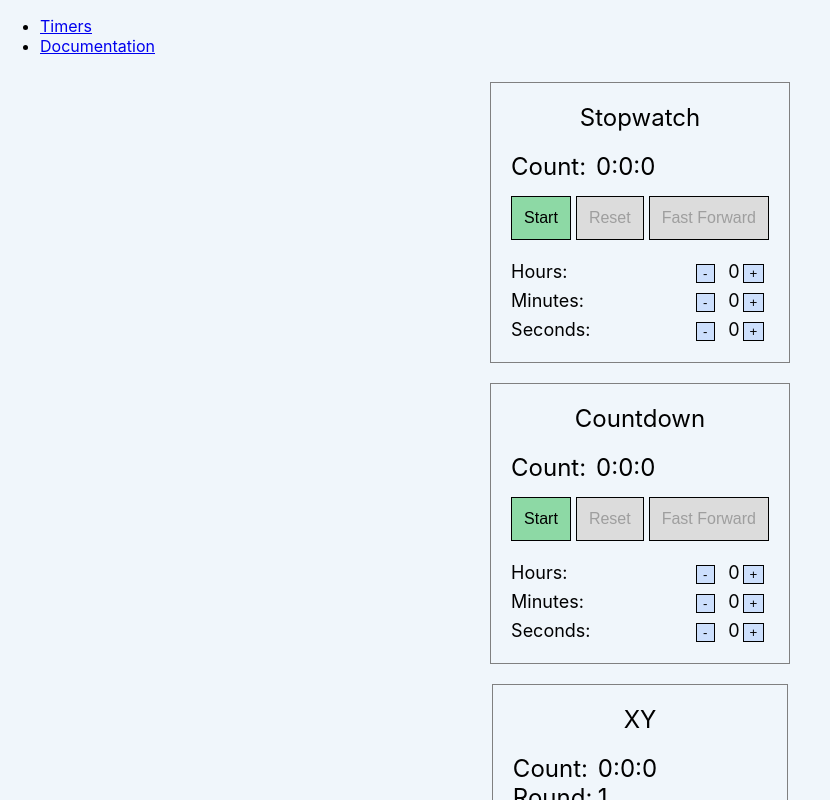
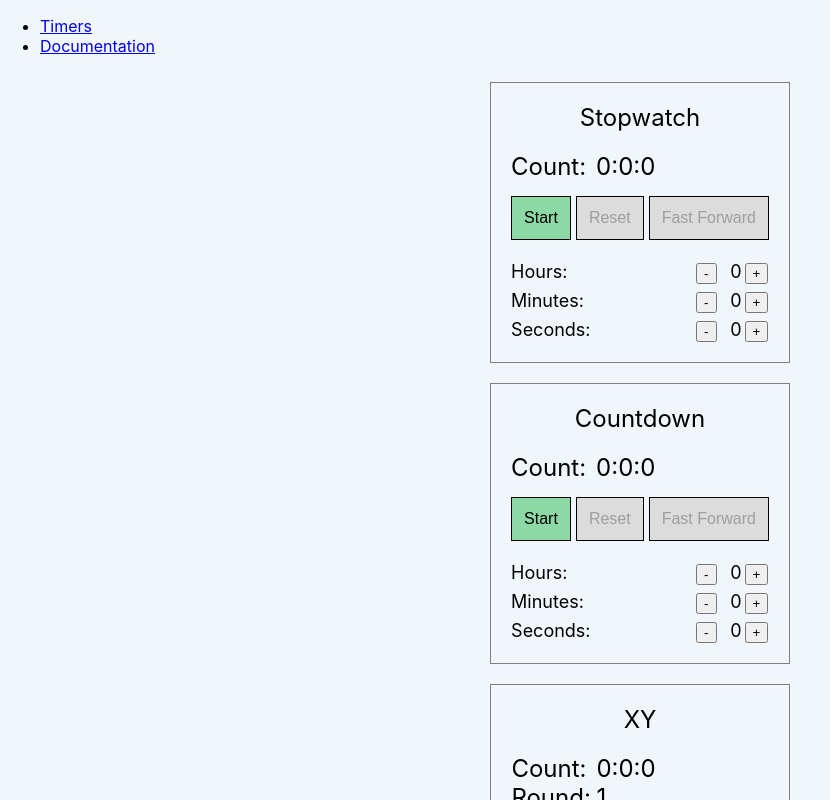
Before and after one commit to prof-tejera/assignment-1-pgmartin11, a React (Create React App) app: page / in a window 1280 px wide. Shown: the whole page, without its empty margins (0-830 px from the left). Built offline with nearby package versions, Linux system fonts and the light colour scheme.

Commit message:
removed unnecessary button component (dupe of TimerBtn) and updated helper component

```diff
--- a/src/components/generic/HMSBtn.js
+++ b/src/components/generic/HMSBtn.js
@@ -1,9 +1,9 @@
-import IncDecBtn from "./IncDecBtn";
+import TimerBtn from "./TimerBtn";
 
 export const IncrementBtn = ({ handler, disabled }) => {
-    return <IncDecBtn disabled={disabled} label="+" handler={handler} />
+    return <TimerBtn disabled={disabled} label="+" handler={handler} />
 }
 
 export const DecrementBtn = ({ handler, disabled }) => {
-    return <IncDecBtn disabled={disabled} label="-" handler={handler} />
+    return <TimerBtn disabled={disabled} label="-" handler={handler} />
 }
--- a/src/components/generic/IncDecBtn.js
+++ /dev/null
@@ -1,5 +0,0 @@
-const IncDecBtn = ({ label, handler, disabled=false }) => {
-    return <button className="time-setter" disabled={disabled} onClick={() => handler()}>{label}</button>
-}
-
-export default IncDecBtn;
```
